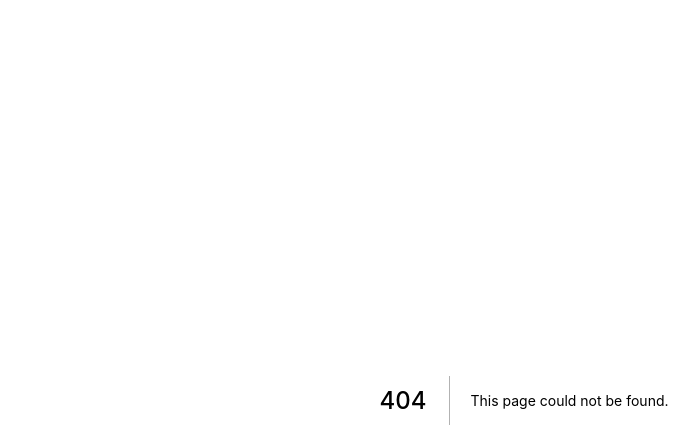
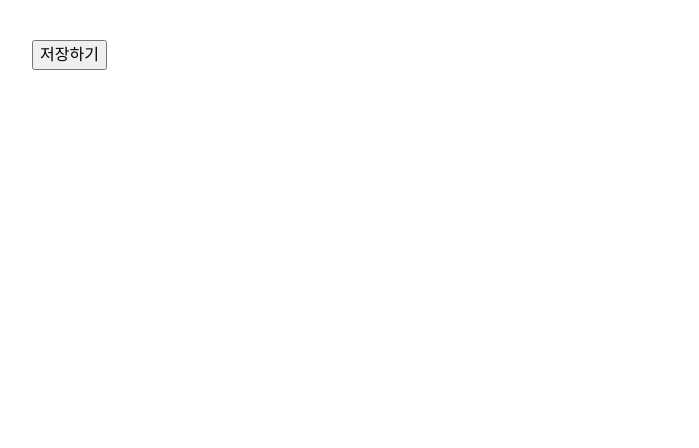
Before and after one commit to immigration9/daily-vegetable, a Next.js app: page /demo in a window 1280 px wide. Before the commit this address had no page. Shown: the top 448 px of the page, without its empty margins (116-815 px from the left). Built offline with nearby package versions, Linux system fonts and the light colour scheme.

Commit message:
add demo

```diff
--- /dev/null
+++ b/src/pages/demo.tsx
@@ -0,0 +1,79 @@
+import { useLayoutEffect, useState } from "react";
+import styled from "styled-components";
+
+const Demo = () => {
+  const [webShareSupported, setWebShareSupported] = useState(false);
+
+  const shareOrDownload = async (
+    blob: Blob,
+    fileName: string,
+    title: string,
+    text: string
+  ) => {
+    if (webShareSupported) {
+      const data = {
+        files: [
+          new File([blob], fileName, {
+            type: blob.type,
+          }),
+          new File([blob], fileName, {
+            type: blob.type,
+          }),
+        ],
+        title,
+        text,
+      };
+      if (globalThis.navigator.canShare(data)) {
+        try {
+          await globalThis.navigator.share(data);
+        } catch (err) {
+          console.error(err);
+        } finally {
+          return;
+        }
+      }
+    }
+    // Fallback download
+    const a = document.createElement("a");
+    a.download = fileName;
+    a.style.display = "none";
+    a.href = URL.createObjectURL(blob);
+    a.addEventListener("click", () => {
+      setTimeout(() => {
+        URL.revokeObjectURL(a.href);
+        a.remove();
+      }, 1000);
+    });
+    document.body.append(a);
+    a.click();
+  };
+
+  const onClick = async () => {
+    const blob = await fetch("/images/carrot.jpg").then((res) => res.blob());
+    await shareOrDownload(blob, "carrot.png", "Carrots", "Delicious Carrots");
+  };
+
+  useLayoutEffect(() => {
+    setWebShareSupported("canShare" in navigator);
+  }, []);
+
+  return (
+    <Container>
+      <button onClick={onClick}>
+        {webShareSupported ? "공유하기" : "저장하기"}
+      </button>
+    </Container>
+  );
+};
+
+export default Demo;
+
+const Container = styled.main`
+  max-width: 1024px;
+  width: 100%;
+  margin: 0 auto;
+  padding: 20px;
+  padding-top: 40px;
+
+  color: white;
+`;
```
